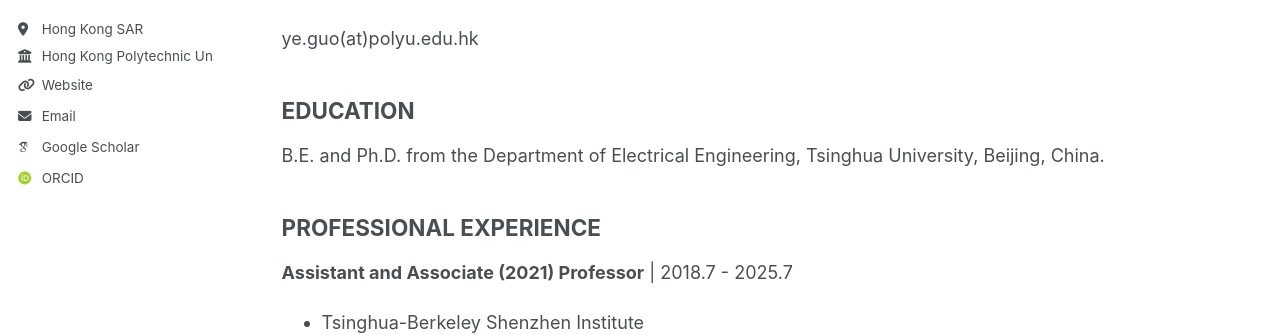
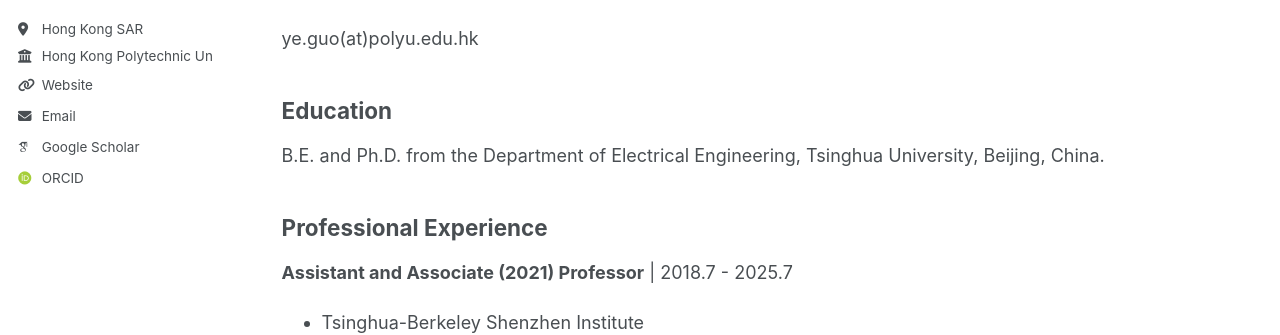
Before and after one commit to ye-guo/ye-guo.github.io, a Jekyll site: the page built from _pages/cv_short.md, in a window 1280 px wide and 1329 px high. Shown: the part 442-777 px from the top of the window. Built offline with Jekyll 4.4.1, drawn with Linux system fonts in a browser that asks for light colours; some web fonts are replaced; a script that is not in the unit is left out.

Commit message:
update CV with small letters

```diff
--- a/_pages/cv_short.md
+++ b/_pages/cv_short.md
@@ -22,12 +22,12 @@
 ye.guo(at)polyu.edu.hk
 
 
-## EDUCATION
+## Education
 
 B.E. and Ph.D. from the Department of Electrical Engineering, Tsinghua University, Beijing, China.
 
 
-## PROFESSIONAL EXPERIENCE
+## Professional Experience
 
 
 **Assistant and Associate (2021) Professor** \| 2018.7 - 2025.7
```
